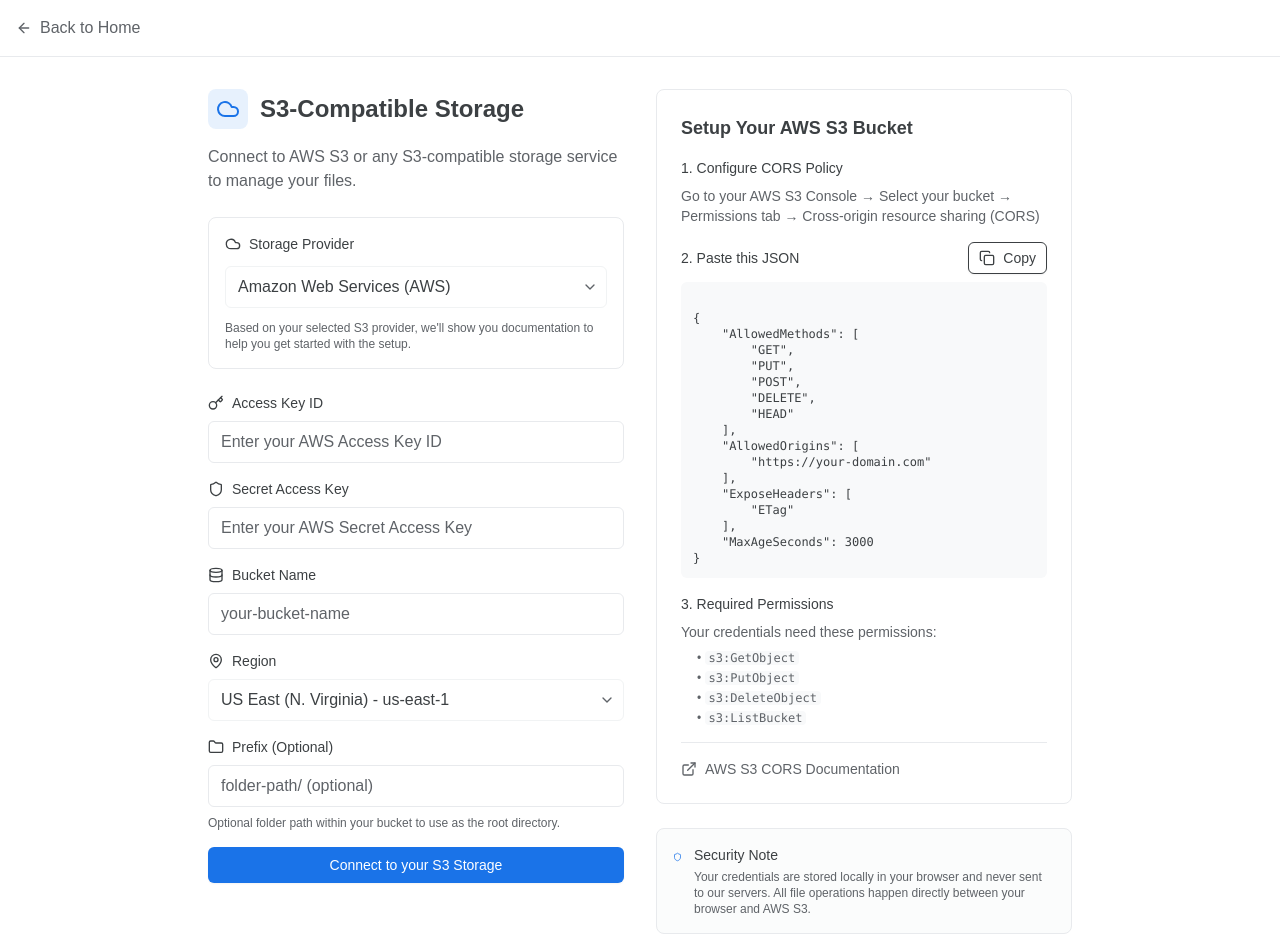
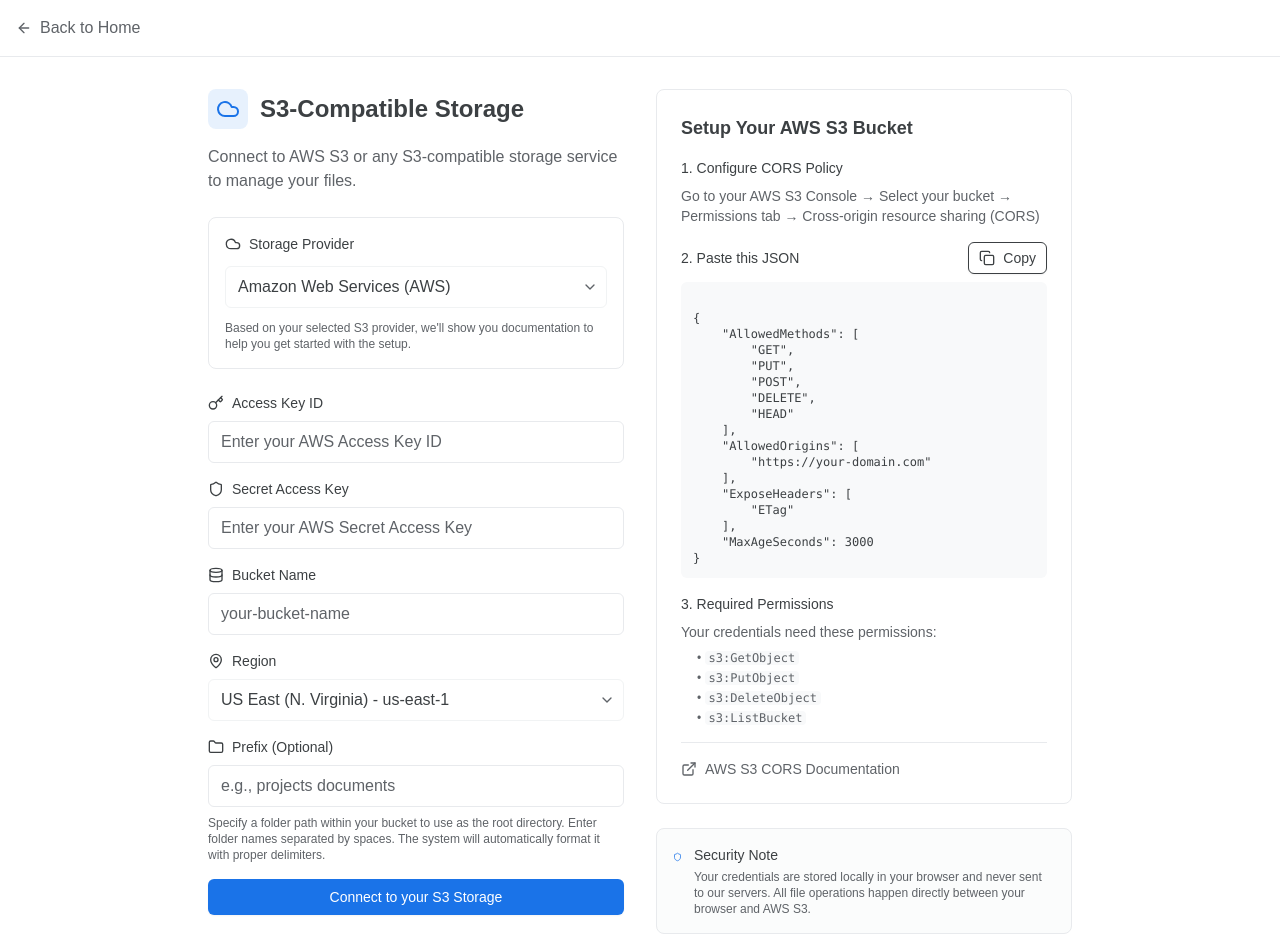
Before and after one commit to Opndrive/opndrive, a Next.js app in the folder frontend/: page /connect in a window 1280 px wide. Shown: the top 952 px of the page. Built offline with nearby package versions, Linux system fonts and the light colour scheme.

Commit message:
feat : add prefix format validation

```diff
--- a/frontend/src/app/connect/page.tsx
+++ b/frontend/src/app/connect/page.tsx
@@ -172,6 +172,22 @@
 
   const currentProvider = providerConfigs[selectedProvider as keyof typeof providerConfigs];
 
+  const formatPrefix = (value: string): string => {
+    if (!value || value.trim() === '') return '';
+
+    // Remove all slashes for reformatting
+    const formatted = value.replace(/\//g, '');
+
+    // Split by spaces or commas and filter empty strings
+    const parts = formatted.split(/[\s,]+/).filter((part) => part.trim() !== '');
+
+    if (parts.length > 0) {
+      return parts.join('/') + '/';
+    }
+
+    return '';
+  };
+
   const handleSubmit = async (e: React.FormEvent) => {
     e.preventDefault();
     setIsLoading(true);
@@ -183,12 +199,15 @@
         endpoint = currentProvider.endpoint.replace('{{region}}', formCreds.region);
       }
 
+      // Format and validate prefix
+      const formattedPrefix = formatPrefix(formCreds.prefix);
+
       // Only include endpoint if it has a value
       const credentials: Credentials = {
         accessKeyId: formCreds.accessKeyId,
         secretAccessKey: formCreds.secretAccessKey,
         bucketName: formCreds.bucketName,
-        prefix: formCreds.prefix,
+        prefix: formattedPrefix,
         region: formCreds.region,
         ...(endpoint && endpoint.trim() && { endpoint: endpoint.trim() }),
       };
@@ -347,13 +366,23 @@
                 <input
                   type="text"
                   className="w-full px-3 py-2 bg-background border border-border rounded-md text-foreground placeholder:text-muted-foreground focus:outline-none focus:ring-2 focus:ring-primary focus:border-transparent transition-colors"
-                  placeholder="folder-path/ (optional)"
+                  placeholder="e.g., projects documents"
                   value={formCreds.prefix}
                   onChange={(e) => setFormCreds({ ...formCreds, prefix: e.target.value })}
                 />
                 <p className="text-xs text-muted-foreground">
-                  Optional folder path within your bucket to use as the root directory.
+                  Specify a folder path within your bucket to use as the root directory. Enter
+                  folder names separated by spaces. The system will automatically format it with
+                  proper delimiters.
                 </p>
+                {formCreds.prefix && (
+                  <div className="flex items-center gap-2 text-xs">
+                    <span className="text-muted-foreground">Formatted path:</span>
+                    <code className="bg-muted px-2 py-1 rounded text-foreground">
+                      {formatPrefix(formCreds.prefix) || 'Invalid format'}
+                    </code>
+                  </div>
+                )}
               </div>
               {(selectedProvider !== 'aws' || formCreds.endpoint) && (
                 <div className="space-y-2">
```
